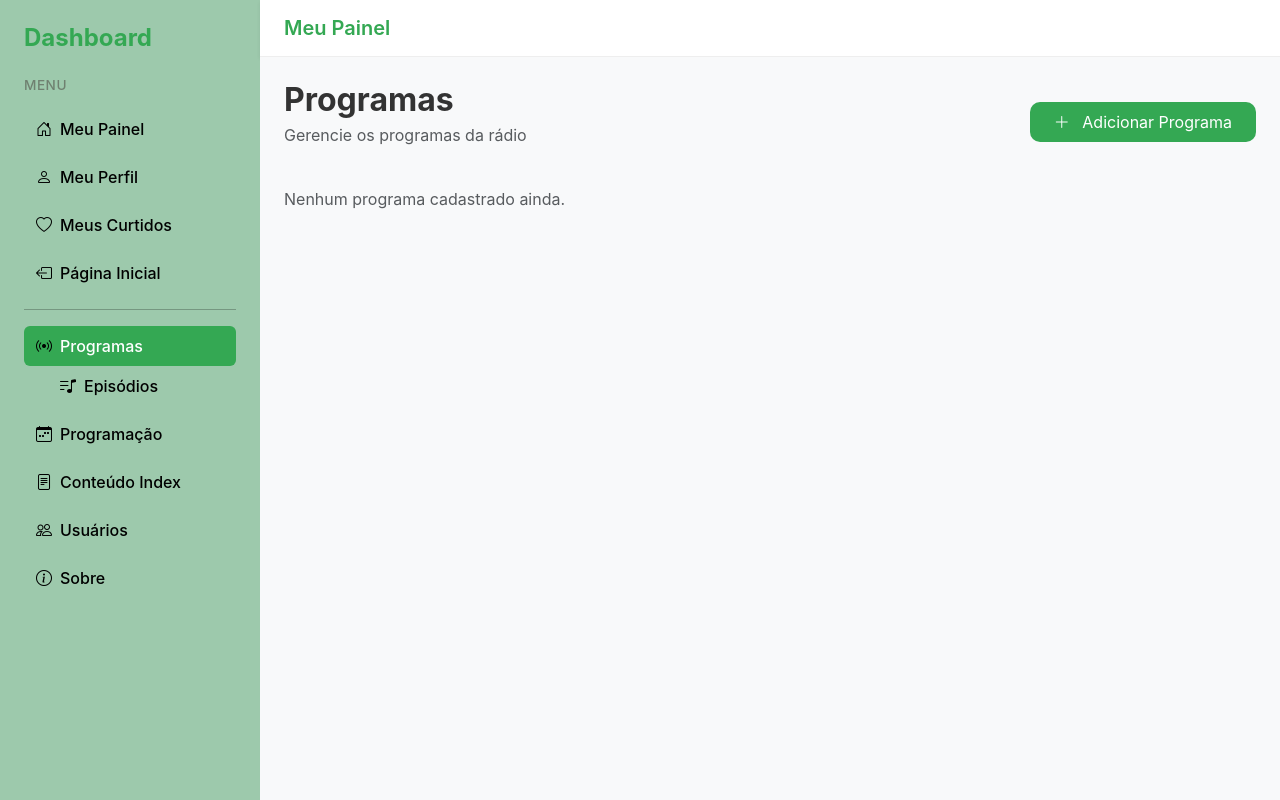
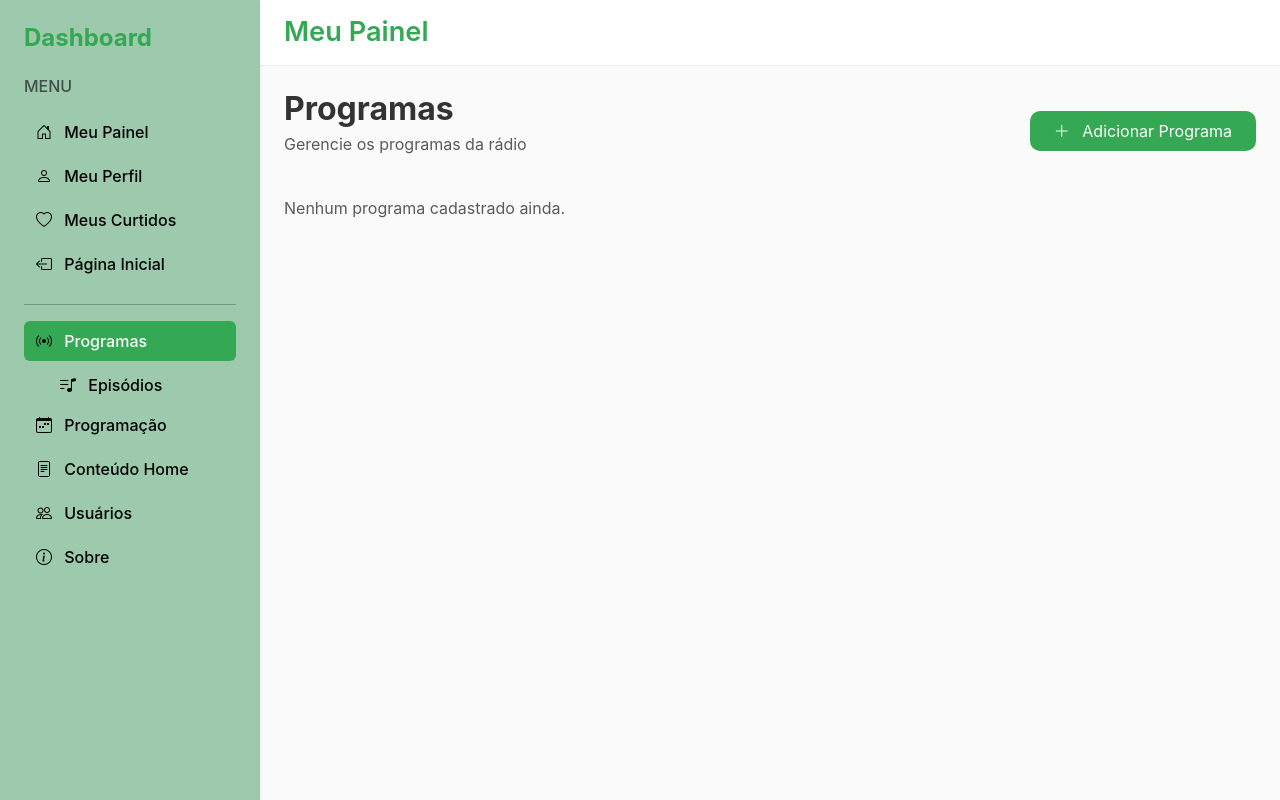
Before and after one commit to annycrv/RadioIFRNSPP, a Django app: page /dashboard/programas/ in a window 1280 px wide. Run offline with Django 5.2, Linux system fonts and the light colour scheme; the visitor is signed in with stand-in values (Sample User, id 1); data that the repository does not hold is empty.

Commit message:
adicionando crud de conteudo do index (WIP)

```diff
--- a/dashboard/static/dashboard/css/styles.css
+++ b/dashboard/static/dashboard/css/styles.css
@@ -51,7 +51,7 @@ body {
 
 /* Hover e link ativo */
 .nav-link:hover,
-.nav-link.active {
+.nav-link.ativo {
   background-color: #34A853; /* verde forte */
   color: #fff;
 }
@@ -77,6 +77,7 @@ body {
 main {
   background-color: #fafafa;
   color: #333;
+  padding: 1.5rem;
 }
 .titulo-dashboard {
   font-weight: 600;
@@ -297,7 +298,6 @@ form label {
 ================================*/
 .auth-link a,
 .small {
-    color: #5a4ff3 !important;
     text-decoration: none;
     font-weight: 600;
 }
@@ -394,3 +394,39 @@ form label {
     overflow-wrap: break-word;
     white-space: normal;
 }
+
+.titu_nav{
+  color: #34A853;
+}
+
+/* ---------------------------
+   SIDEBAR RESPONSIVO
+---------------------------- */
+
+/* No desktop ele fica fixo à esquerda */
+@media (min-width: 768px) {
+    #sidebarMenu {
+        width: 260px;
+        min-height: 100vh;
+        position: sticky;
+        top: 0;
+    }
+}
+
+/* No mobile ele fica colapsado */
+@media (max-width: 767px) {
+    #sidebarMenu {
+        width: 100%;
+    }
+}
+
+/* Ajusta o conteúdo para que nunca "estoure" a tela */
+.content-wrapper {
+    min-width: 0; /* MUITO IMPORTANTE para flexbox */
+    overflow-x: hidden;
+}
+
+/* Título responsivo */
+.titulo-header {
+    font-size: clamp(1.2rem, 2.5vw, 1.7rem);
+}
--- a/dashboard/templates/dashboard/base.html
+++ b/dashboard/templates/dashboard/base.html
@@ -13,39 +13,50 @@
     <!-- Estilos -->
     <link href="{% static 'dashboard/css/styles.css' %}" rel="stylesheet" />
   </head>
-    <div id="div-mensagens">
-      {% include 'dashboard/partials/_messages.html' %}
-    </div>
-
+<header class="navbar navbar-light bg-white shadow-sm d-md-none px-3 py-2">
+    <button class="navbar-toggler" type="button"
+            data-bs-toggle="collapse"
+            data-bs-target="#sidebarMenu"
+            aria-controls="sidebarMenu"
+            aria-expanded="false"
+            aria-label="Menu">
+        <span class="navbar-toggler-icon"></span>
+    </button>
+</header>
 <body class="index">
 
-  <div class="d-flex min-vh-100">
+  <!-- MENSAGENS (agora dentro do body, correto) -->
+  <div id="div-mensagens">
+    {% include 'dashboard/partials/_messages.html' %}
+  </div>
+
+
+
+<div class="d-flex min-vh-100 flex-column flex-md-row">
 
     <!-- SIDEBAR -->
     {% include 'dashboard/partials/_sidebar.html' %}
 
     <!-- CONTEÚDO PRINCIPAL -->
-    <div class="flex-grow-1 d-flex flex-column">
+    <div class="flex-grow-1 d-flex flex-column content-wrapper">
 
       <!-- Topbar -->
       <header class="topbar d-flex align-items-center px-4 py-3 shadow-sm">
-        <button class="btn btn-outline-primary me-3 d-lg-none" id="toggleSidebar">
-          <i class="bi bi-list"></i>
-        </button>
-        <h1 class="m-0 titulo-header">
-          Meu Painel
-        </h1>
+          <h1 class="m-0 titulo-header">Meu Painel</h1>
       </header>
 
-      <!-- Conteúdo -->
-      <main class="flex-grow-1 p-4 bg-body-tertiary">
+      <!-- Conteúdo principal -->
+      <main class="flex-grow-1 p-4">
         {% block content %}
         {% endblock %}
       </main>
+
     </div>
-  </div>
+</div>
 
-<script src="https://cdn.jsdelivr.net/npm/bootstrap@5.3.3/dist/js/bootstrap.bundle.min.js"></script>
+
+  <!-- Bootstrap JS -->
+  <script src="https://cdn.jsdelivr.net/npm/bootstrap@5.3.3/dist/js/bootstrap.bundle.min.js"></script>
 
 </body>
 </html>
--- a/dashboard/templates/dashboard/index.html
+++ b/dashboard/templates/dashboard/index.html
@@ -51,7 +51,7 @@
 
         <!-- Curtidas -->
         <div class="col-md-3">
-            <a href="" class="text-decoration-none text-dark">
+            <a href={% url 'dashboard:meus_curtidos' %} class="text-decoration-none text-dark">
             <div class="stat-card">
                 <div class="d-flex justify-content-between align-items-center">
                     <span class="stat-title">Curtidas</span>
--- a/dashboard/templates/dashboard/partials/_sidebar.html
+++ b/dashboard/templates/dashboard/partials/_sidebar.html
@@ -1,86 +1,85 @@
-<nav class="sidebar d-flex flex-column p-4 min-vh-100">
+<div class="sidebar collapse d-md-block p-4 min-vh-100 shadow-sm" id="sidebarMenu">
 
-    <!-- Título -->
-    <h2 class="logo-text mb-4">
-        Dashboard
-    </h2>
+  <a href="{% url 'dashboard:index' %}" class="text-decoration-none titu_nav">
+    <h4 class="fw-bold mb-4">Dashboard</h4>
+  </a>
 
-    <h6 class="text-uppercase menu-titulo mb-3">Menu</h6>
+  <h6 class="text-uppercase text-muted mb-3 titu_nav">Menu</h6>
 
-    <ul class="nav flex-column flex-grow-1">
+  <ul class="navbar-nav flex-column">
 
-        <!-- ITEM COMUM -->
-        <li class="nav-item mb-2">
-            <a href="{% url 'dashboard:index' %}"
-               class="nav-link d-flex align-items-center {% if request.resolver_match.url_name == 'index' %}active{% endif %}">
+    <li class="nav-item mb-1">
+      <a class="nav-link {% if request.resolver_match.url_name == 'index' %}ativo{% endif %}"
+         href="{% url 'dashboard:index' %}">
          <i class="bi bi-house-door me-2"></i> Meu Painel
       </a>
     </li>
 
-        <li class="nav-item mb-2">
-            <a href="#" class="nav-link d-flex align-items-center ">
+    <li class="nav-item mb-1">
+      <a class="nav-link" href="#">
         <i class="bi bi-person me-2"></i> Meu Perfil
       </a>
     </li>
 
-        <li class="nav-item mb-2">
-            <a href="{% url 'dashboard:meus_curtidos' %}" class="nav-link d-flex align-items-center {% if request.resolver_match.url_name == 'meus_curtidos' %}active{% endif %}">
+    <li class="nav-item mb-1">
+      <a class="nav-link {% if request.resolver_match.url_name == 'meus_curtidos' %}ativo{% endif %}"
+         href="{% url 'dashboard:meus_curtidos' %}">
          <i class="bi bi-heart me-2"></i> Meus Curtidos
       </a>
     </li>
-        <li>
-            <a class="nav-link d-flex align-items-center" href="{% url 'radio:index' %} ">
-                <i class="bi bi-box-arrow-left me-2"></i>Página Inicial
+
+    <li class="nav-item mb-1">
+      <a class="nav-link" href="{% url 'radio:index' %}">
+        <i class="bi bi-box-arrow-left me-2"></i> Página Inicial
       </a>
     </li>
 
-        <!-- ITENS EXTRAS APENAS PARA STAFF -->
     {% if user.is_staff %}
-            <hr>
+    <hr class="my-3">
 
-            <!-- Programas com submenu -->
-            <li class="nav-item mb-2">
-                <a href="{% url 'dashboard:programas' %}"
-                   class="nav-link d-flex align-items-center {% if request.resolver_match.url_name == 'programas' %}active{% endif %}">
+    <li class="nav-item mb-1">
+      <a class="nav-link {% if request.resolver_match.url_name == 'programas' %}ativo{% endif %}"
+         href="{% url 'dashboard:programas' %}">
          <i class="bi bi-broadcast me-2"></i> Programas
       </a>
+    </li>
 
-                <!-- Submenu Episódios -->
-                <ul class="nav flex-column ms-4 ">
-                    <li class="nav-item">
-                        <a href="{% url 'dashboard:episodios' %}"
-                           class="nav-link d-flex align-items-center {% if request.resolver_match.url_name == 'episodios' %}active{% endif %}">
+    <ul class="navbar-nav ms-4">
+      <li>
+        <a class="nav-link {% if request.resolver_match.url_name == 'episodios' %}ativo{% endif %}"
+           href="{% url 'dashboard:episodios' %}">
            <i class="bi bi-music-note-list me-2"></i> Episódios
         </a>
       </li>
     </ul>
-            </li>
 
-            <li class="nav-item mb-2">
-                <a href="{% url 'dashboard:programacao' %}"
-                   class="nav-link d-flex align-items-center {% if request.resolver_match.url_name == 'programacao' %}active{% endif %}">
+    <li class="nav-item mb-1">
+      <a class="nav-link {% if request.resolver_match.url_name == 'programacao' %}ativo{% endif %}"
+         href="{% url 'dashboard:programacao' %}">
          <i class="bi bi-calendar-week me-2"></i> Programação
       </a>
     </li>
 
-            <li class="nav-item mb-2">
-                <a href="{% url 'dashboard:conteudo' %}" class="nav-link d-flex align-items-center">
-                    <i class="bi bi-file-text me-2"></i> Conteúdo Index
+    <li class="nav-item mb-1">
+      <a class="nav-link" href="{% url 'dashboard:conteudo' %}">
+        <i class="bi bi-file-text me-2"></i> Conteúdo Home
       </a>
     </li>
 
-            <li class="nav-item mb-2">
-                <a href="{% url 'usuarios:usuarios' %}" class="nav-link d-flex align-items-center {% if request.resolver_match.url_name == 'usuarios' %}active{% endif %}">
+    <li class="nav-item mb-1">
+      <a class="nav-link {% if request.resolver_match.url_name == 'usuarios' %}ativo{% endif %}"
+         href="{% url 'usuarios:usuarios' %}">
          <i class="bi bi-people me-2"></i> Usuários
       </a>
     </li>
 
-            <li class="nav-item mb-2">
-                <a href="{% url 'dashboard:sobre' %}" class="nav-link d-flex align-items-center">
+    <li class="nav-item mb-1">
+      <a class="nav-link" href="{% url 'dashboard:sobre' %}">
         <i class="bi bi-info-circle me-2"></i> Sobre
       </a>
     </li>
+
     {% endif %}
+
   </ul>
-
-</nav>
+</div>
--- a/dashboard/templates/dashboard/partials/_tabela_programas.html
+++ b/dashboard/templates/dashboard/partials/_tabela_programas.html
@@ -1,8 +1,8 @@
 <div class="row g-4">
 
   {% for programa in programas %}
-    <div class="col-md-4">
-      <div class="program-card p-3 shadow-sm rounded">
+    <div class="col-12 col-sm-6 col-lg-4 col-xl-3">
+      <div class="program-card p-3 shadow-sm rounded h-100 d-flex flex-column">
 
         <!-- Nome do Programa -->
         <h5 class="mb-1">{{ programa.nome_programa }}</h5>
@@ -13,14 +13,14 @@
         </p>
 
         <!-- Apresentador -->
-        <p class="small">
+        <p class="small mb-2">
           <strong>Apresentador:</strong> {{ programa.apresentador_programa }}
         </p>
 
-        <hr>
+        <hr class="my-2">
 
         <!-- Ações principais -->
-        <div class="d-flex flex-column gap-2">
+        <div class="d-flex flex-column gap-2 mt-auto">
 
           <!-- Ver Episódios do Programa -->
           {% if episodio.id %}
@@ -30,7 +30,7 @@
           </a>
           {% endif %}
 
-          <!-- Adicionar Episódio (pré-vinculado ao Programa) -->
+          <!-- Adicionar Episódio -->
           <a href="{% url 'dashboard:episodio_novo' programa.id %}"
              class="btn btn-success btn-sm w-100">
             <i class="bi bi-plus-circle"></i> Adicionar Episódio
@@ -43,13 +43,17 @@
           </a>
 
           <!-- Remover Programa -->
-          <a href="{% url 'dashboard:programa_remover' id_programa=programa.id %}" class="btn btn-danger btn-sm w-100">
-              <i class="bi bi-trash"></i> Excluir Programa
+          <a href="{% url 'dashboard:programa_remover' id_programa=programa.id %}"
+             class="btn btn-danger btn-sm w-100">
+            <i class="bi bi-trash"></i> Excluir Programa
           </a>
 
-          <a href="{% url 'dashboard:episodios_programa' programa.id %}" class="btn btn-info btn-sm">
-              <i class="bi bi-collection-play"></i> Ver Episódios
+          <!-- Ver Episódios -->
+          <a href="{% url 'dashboard:episodios_programa' programa.id %}"
+             class="btn btn-info btn-sm w-100">
+            <i class="bi bi-collection-play"></i> Ver Episódios
           </a>
+
         </div>
 
       </div>
--- a/dashboard/templates/registration/base.html
+++ b/dashboard/templates/registration/base.html
@@ -75,7 +75,6 @@
                         <div class="col-md-12 mt-0">{{ form.username|as_crispy_field }}</div>
                         <div class="col-md-6 mt-0">{{ form.password1|as_crispy_field }}</div>
                         <div class="col-md-6 mt-0">{{ form.password2|as_crispy_field }}</div>
-                        <div class="col-md-12 mt-0">{{ form.foto_perfil|as_crispy_field }}</div>
                     </div>
 
                     {% else %}
--- a/dashboard/urls.py
+++ b/dashboard/urls.py
@@ -14,7 +14,6 @@ urlpatterns = [
     path('programacao/novo/', views.programacao_novo, name='programacao_novo'),
     path('programacao/<int:id_item>/editar/', views.programacao_editar, name='programacao_editar'),
     path('programacao/<int:id_item>/remover/', views.programacao_remover, name='programacao_remover'),
-    path('conteudo/', views.index, name='conteudo'),
     path('sobre/', views.index, name='sobre'),
     path('usuarios/', views.index, name='usuarios'),
     path('episodios/', views.episodios, name='episodios'),
@@ -23,5 +22,9 @@ urlpatterns = [
     path('episodios/<int:id_item>/editar/', views.episodio_editar, name='episodio_editar'),
     path('episodios/<int:id_item>/remover/', views.episodio_remover, name='episodio_remover'),
     path('programas/<int:id_programa>/episodios/', views.episodios_programa,name='episodios_programa'),
-    path("meus-curtidos/", views.meus_curtidos, name="meus_curtidos"),
+    path('meus-curtidos/', views.meus_curtidos, name="meus_curtidos"),
+    path('conteudo/' , views.conteudo, name="conteudo" ),
+    path('conteudo/novo/', views.conteudo_novo, name='conteudo_novo'),
+    path('conteudo/<int:id_item>/editar/', views.conteudo_editar, name='conteudo_editar'),
+
 ]
--- a/dashboard/views.py
+++ b/dashboard/views.py
@@ -1,9 +1,11 @@
 from django.shortcuts import render, redirect, get_list_or_404, get_object_or_404
 from django.contrib.auth.decorators import login_required, permission_required
-from radio.models import Home, Programa, Sobre, Programacao,Episodio
+from radio.models import Home, Programa, Sobre, Programacao,Episodio, Sugestao
 from radio.forms import ProgramaModelForm
 from radio.forms import ProgramacaoModelForm
 from radio.forms import EpisodioModelForm
+from radio.forms import HomeModelForm
+from radio.forms import SugestaoModelForm
 from usuarios.models import Usuario
 from django.core.paginator import Paginator
 from django.contrib import messages
@@ -19,6 +21,7 @@ def index(request):
         "total_programacoes": Programacao.objects.count(),
         "total_usuarios": Usuario.objects.count(),
         "total_curtidos": Programa.objects.filter(curtidas=request.user).count()
+
     }
     return render(request, "dashboard/index.html", context)
 
@@ -278,7 +281,7 @@ def episodio_remover(request, id_item):
 
 
 @login_required
-@permission_required("blog.view_episodio", raise_exception=True)
+@permission_required("radio.view_episodio", raise_exception=True)
 def episodios_programa(request, id_programa):
     programa = get_object_or_404(Programa, id=id_programa)
     episodios = Episodio.objects.filter(programa=programa).order_by('-id')
@@ -305,3 +308,62 @@ def meus_curtidos(request):
         "page_obj": page_obj,
     }
     return render(request, "dashboard/listar.html", context)
+
+@login_required
+@permission_required("radio.view_home", raise_exception=True)
+def conteudo(request):
+    lista = Home.objects.all().order_by("id")
+
+    paginator = Paginator(lista, 6)
+    pagina_atual = request.GET.get("page")
+    page_obj = paginator.get_page(pagina_atual)
+
+    context = {
+        "conteudo": page_obj,
+        "titulo_pagina": "Conteúdo",
+        "subtitulo_pagina": "Gerencie o conteúdo da página principal da rádio",
+        "url_novo": "dashboard:conteudo_novo",
+        "partial_tabela": "dashboard/partials/_tabela_conteudo.html",
+        "texto_botao_novo": "Adicionar Conteúdo",
+        "page_obj": page_obj,
+    }
+    return render(request, "dashboard/listar.html", context)
+
+@login_required
+@permission_required("radio.add_home", raise_exception=True)
+def conteudo_novo(request):
+    context = {
+        "titulo_pagina": "Adicionar Conteúdo a página principal",
+        "url_cancelar": "dashboard:conteudo",
+    }
+    if request.method == "POST":
+        form = HomeModelForm(request.POST,request.FILES)
+        if form.is_valid():
+            form.save()
+            messages.success(request, "Conteúdo registrado com sucesso!")
+            return redirect("dashboard:conteudo")
+        else:
+            messages.error(request, "Falha ao registrar conteúdo!")
+    else:
+        context["form"] = HomeModelForm()
+    return render(request, "dashboard/novo.html", context)
+
+@login_required
+@permission_required("radio.change_home", raise_exception=True)
+def conteudo_editar(request, id_item):
+    context = {
+        "conteudo": get_object_or_404(Home, id=id_item),
+        "titulo_pagina": "Editar Conteúdo",
+        "url_cancelar": "dashboard:conteudo",
+    }
+    if request.method == "POST":
+        form = HomeModelForm(request.POST, instance=context["conteudo"])
+        if form.is_valid():
+            form.save()
+            messages.success(request, "Conteúdo alterado com sucesso!")
+            return redirect("dashboard:conteudo")
+        else:
+            messages.error(request, "Falha ao alterar conteúdo!")
+    else:
+        context["form"] = HomeModelForm(instance=context["conteudo"])
+    return render(request, "dashboard/editar.html", context)
--- a/radio/admin.py
+++ b/radio/admin.py
@@ -1,8 +1,9 @@
 from django.contrib import admin
 
-from .models import Home, Programa,Programacao, Sobre,Pedido,Episodio
+from .models import Home, Programa,Programacao, Sobre,Pedido,Episodio,Sugestao
 
 admin.site.register(Home)
+admin.site.register(Sugestao)
 admin.site.register(Programa)
 admin.site.register(Programacao)
 admin.site.register(Sobre)
--- a/radio/templates/radio/base.html
+++ b/radio/templates/radio/base.html
@@ -93,13 +93,13 @@
                                         </li>
 
                                         <li>
-                                            <a class="dropdown-item py-2" href="">
+                                            {% comment %} <a class="dropdown-item py-2" href="">
                                                 <i class="bi bi-heart me-2"></i> Meus Curtidos
                                             </a>
                                         </li>
-                                        <li>
+                                        <li> {% endcomment %}
                                             <a class="dropdown-item py-2" href="{% url 'dashboard:index' %}">
-                                                <i class="bi bi-person-circle me-2"></i> Dashboard
+                                                <i class="bi bi-person-circle me-2"></i> Meu Painel
                                             </a>
                                         </li>
 
--- a/usuarios/forms.py
+++ b/usuarios/forms.py
@@ -5,7 +5,7 @@ from .models import Usuario
 class UsuarioCreationForm(UserCreationForm):
     class Meta:
         model = Usuario
-        fields = ['username', 'first_name', 'email','foto_perfil']
+        fields = ['username', 'first_name', 'email']
 
     def __init__(self, *args, **kwargs):
         super().__init__(*args, **kwargs)
```
Also changed, not shown: dashboard/templates/dashboard/partials/_tabela_conteudo.html (added, +17 -0 lines), radio/forms.py (+9 -3 lines), radio/models.py (+6 -1 lines), radio/templates/radio/index.html (+5 -9 lines), radio/migrations/0006_sugestao_remove_home_comentario_remove_home_nome.py (added). Lines whose indentation alone changed are shown as unchanged.
